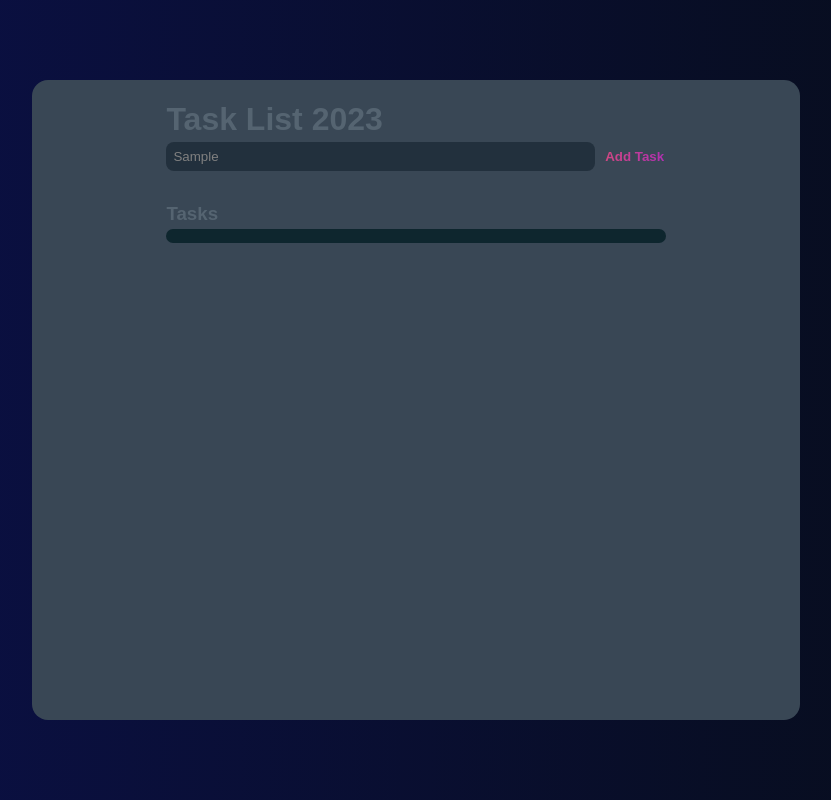
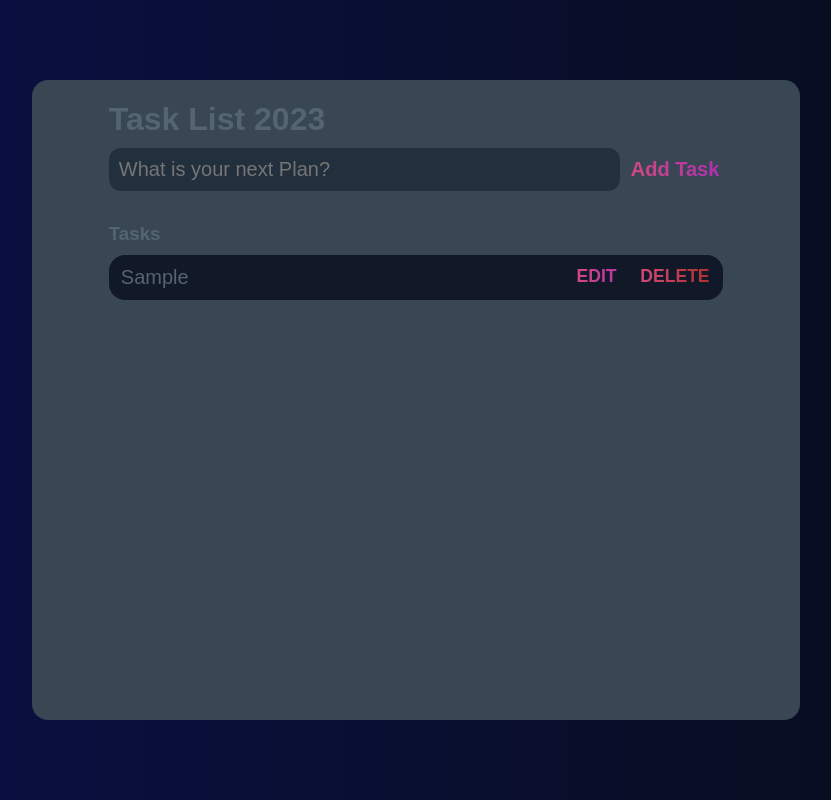
Before and after one commit to Kamya123/To-Do, a plain HTML site: page index.html in a window 1280 px wide. Both pictures are taken after typing "Sample" into the empty fields and a click on the input "Add Task". Shown: the whole page, without its empty margins (224-1055 px from the left). Drawn offline with Linux system fonts and the light colour scheme.

Commit message:
final commit

```diff
--- a/script.js
+++ b/script.js
@@ -1,13 +1,76 @@
+
 window.onload = () => {
+
     const todo = document.querySelector(".to-do");
     const form = document.querySelector("#new-task-form");
     const input = document.querySelector("#new-task-input");
-    const add_task = document.querySelector("#add-task");
+    const add_task = document.querySelector("#added-task");
 
     form.addEventListener("submit", (e) => {
         e.preventDefault();
 
         const task = input.value;
-        console.log(task);
+
+
+        const task_elt = document.createElement("div");
+        task_elt.classList.add('task');
+
+
+//------- Content Part of Task added in the to do --------
+        const content_task = document.createElement("div");
+        content_task.classList.add('content');
+
+        task_elt.appendChild(content_task);
+
+
+        const inputVal = document.createElement("input");
+        inputVal.classList.add("text");
+        inputVal.type = 'text';
+        inputVal.value = task;
+        inputVal.setAttribute('readonly', 'readonly');
+
+        content_task.appendChild(inputVal);
+
+
+//------- Actions Part of Task added in the to do --------
+        const actions_task = document.createElement("div");
+        actions_task.classList.add("actions");
+
+
+        const edit_btn = document.createElement('button');
+        edit_btn.classList.add('edit');
+        edit_btn.innerText = 'EDIT';
+
+
+        const dlt_btn = document.createElement('button');
+        dlt_btn.classList.add('delete');
+        dlt_btn.innerText = 'DELETE';
+
+        actions_task.appendChild(edit_btn);
+        actions_task.appendChild(dlt_btn);
+
+        task_elt.appendChild(actions_task);
+
+        add_task.appendChild(task_elt);
+
+        input.value = '';
+
+
+//-------- EDITING PART IN TASK WHICH IS ADDED IN TODO
+        edit_btn.addEventListener('click', (e) => {
+            if (edit_btn.innerText == 'EDIT') {
+                edit_btn.innerText = 'SAVE';
+                inputVal.removeAttribute('readonly');
+                inputVal.focus();
+            } else {
+                edit_btn.innerText = 'EDIT';
+                inputVal.setAttribute('readonly', 'readonly');
+            }
+        });
+
+        dlt_btn.addEventListener('click', (e) => {
+            add_task.removeChild(task_elt);
+        });
+
     });
 }
--- a/style.css
+++ b/style.css
@@ -17,21 +17,26 @@ body {
 }
 
 .to-do {
-    width: 65%;
+    width: 80%;
 }
 
 h1 {
     color: #556471;
-    margin-bottom: 4px;
+    margin-bottom: 10px;
+}
+
+input {
+    outline: 0;
 }
 
 #new-task-input {
-    padding: 7px;
+    padding: 10px;
     border: none;
     border-radius: 0.6em;
     background-color: #22303d;
-    width: 83%;
+    width:80%;
     color: grey;
+    font-size: 1.25rem;
 }
 
 #add-task {
@@ -42,29 +47,37 @@ h1 {
     font-weight: 600;
     padding-right: 0;
     cursor: pointer;
+    font-size: 1.25rem;
 }
 
 .adding-task {
     margin-top: 2em;
-    width: 65%;
+    width: 80%;
 }
 
 h3 {
     color: #556471;
     margin: 0;
-    margin-bottom: 4px;
+    margin-bottom: 10px;
 }
 
-#added-task {
-    background-color: #0e262e;
-    padding: 7px;
-    border-radius: 0.6rem;
+#added-task .task {
+    display: flex;
+    background-color: #111827;
+    padding: 10px;
+    border-radius: 1rem;
+    margin-bottom: 1rem;
 }
 
-#added-task-1 {
+.content {
+    width: 76%;
+}
+
+.text {
     background: none;
     border: none;
-    width: 77%;
+    font-size: 1.25rem;
+    color: #556471;
 }
 
 .edit {
@@ -73,8 +86,9 @@ h3 {
     -webkit-text-fill-color: transparent;
     -webkit-background-clip: text;
     font-weight: 600;
-    padding-right: 0;
+    padding-right: 1em;
     cursor: pointer;
+    font-size: 1.1rem;
 }
 
 .delete {
@@ -85,12 +99,5 @@ h3 {
     font-weight: 600;
     padding-right: 0;
     cursor: pointer;
+    font-size: 1.1rem;
 }
-
-input {
-    outline: none;
-}
-
-input[type=text]:focus {
-    background-color: lightblue;
-  }
```
Also changed, not shown: index.html (+9 -1 lines).
